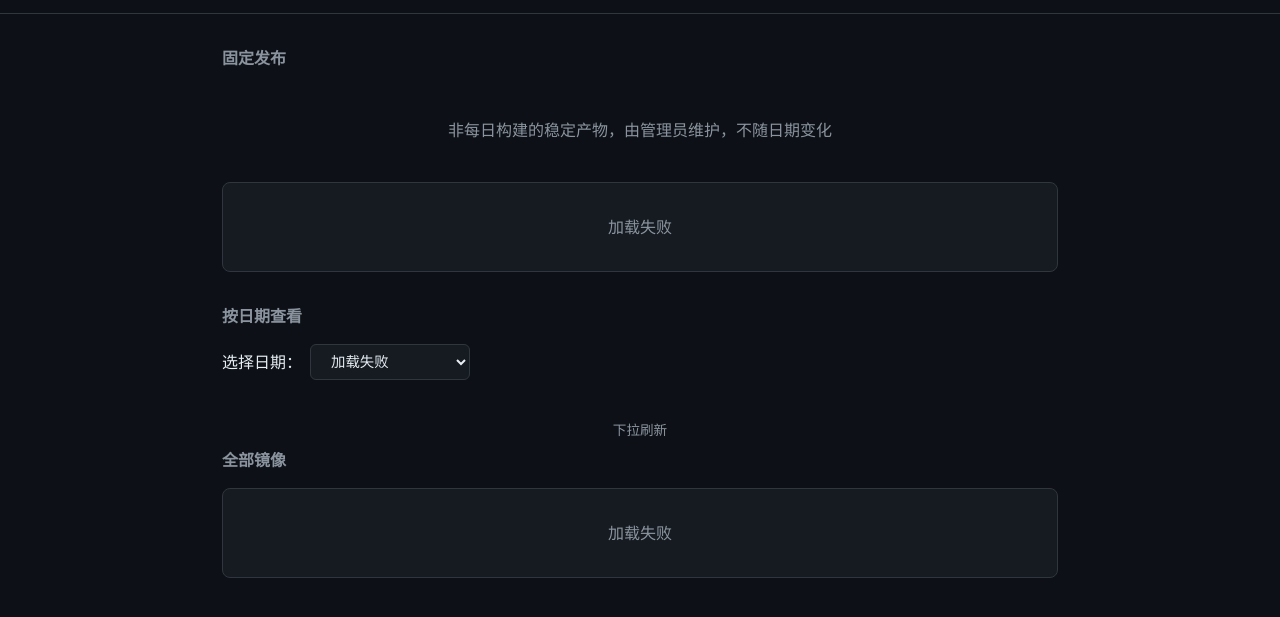
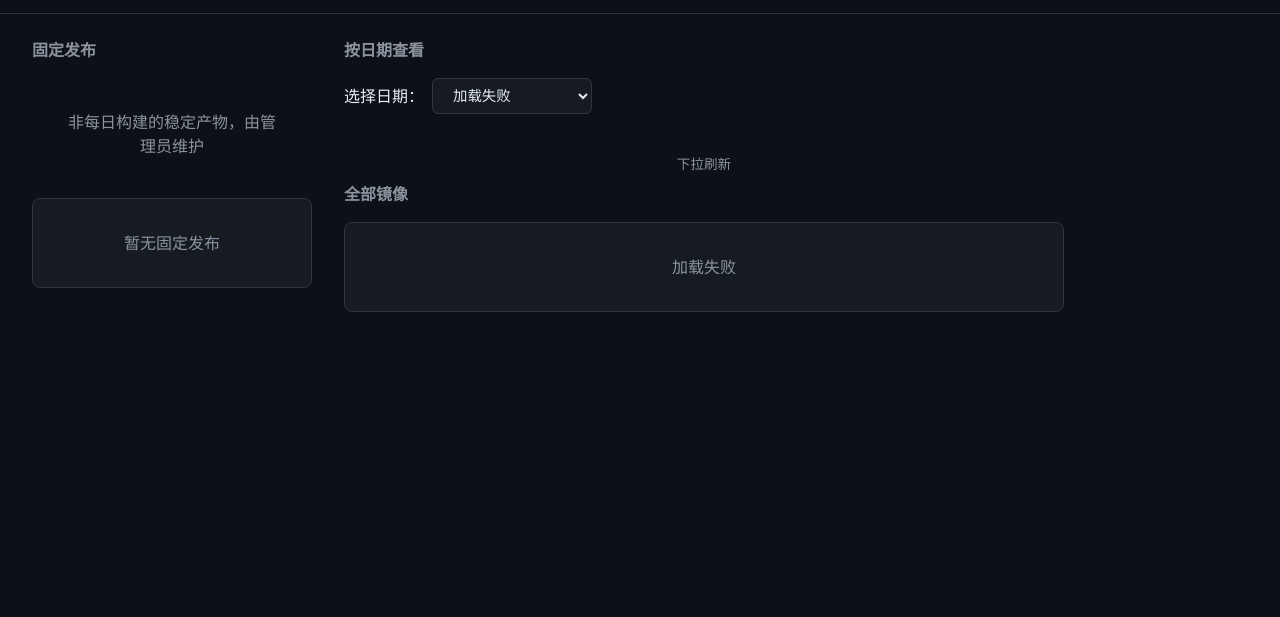
Before and after one commit to Faione/image_mgr, a plain HTML site: page frontend/index.html in a window 1280 px wide. Shown: the part 49-666 px from the top of the page. Drawn offline with Linux system fonts and the light colour scheme; files that its build step writes are made by us from their sources; no server answers; files whose address does not match are found by name.

Commit message:
refactor: 更新前端布局和请求处理逻辑
- 修改前端结构，添加侧边栏以改善用户界面布局
- 更新稳定发布镜像加载逻辑，确保处理错误情况
- 调整样式以支持新布局，提升可用性和视觉效果
- 在后端 API 中恢复对所有镜像的路由支持

```diff
--- a/frontend/app.js
+++ b/frontend/app.js
@@ -11,7 +11,9 @@ async function loadStableImages() {
   const list = document.getElementById('stableImagesList');
   if (!list) return;
   try {
-    const images = await fetchJSON(`${API}/images/stable`);
+    const r = await fetch(`${API}/images/stable`);
+    const data = r.ok ? await r.json() : null;
+    const images = Array.isArray(data) ? data : [];
     if (!images.length) {
       list.innerHTML = '<p class="hint">暂无固定发布</p>';
       return;
--- a/frontend/index.html
+++ b/frontend/index.html
@@ -15,14 +15,17 @@
     </nav>
   </header>
 
-  <main id="app">
+  <main id="app" class="app-with-sidebar">
+    <aside class="left-sidebar">
       <section class="stable-section">
         <h2>固定发布</h2>
-      <p class="hint">非每日构建的稳定产物，由管理员维护，不随日期变化</p>
+        <p class="hint">非每日构建的稳定产物，由管理员维护</p>
         <div id="stableImagesList" class="images-list">
           <p class="hint">加载中...</p>
         </div>
       </section>
+    </aside>
+    <div class="main-content">
       <section class="dates-section">
         <h2>按日期查看</h2>
         <div class="date-picker">
@@ -32,7 +35,6 @@
           </select>
         </div>
       </section>
-
       <section class="images-section" id="imagesSection">
         <div id="pullHint" class="pull-hint" title="点击刷新">下拉刷新</div>
         <h2 id="imagesTitle">镜像文件</h2>
@@ -43,6 +45,7 @@
           <button id="loadMoreBtn" class="load-more-btn">加载更多</button>
         </div>
       </section>
+    </div>
   </main>
 
   <main id="admin-app" class="hidden">
@@ -59,9 +62,9 @@
       <div id="adminPanel" class="hidden">
         <p class="hint">已登录 · <button type="button" id="adminLogout" class="text-btn">退出</button></p>
         <h3>上传镜像</h3>
-        <p class="hint">默认保存到当日目录 uploads/YYYY-MM-DD/；勾选「上传到固定发布栏」则保存到固定发布，重名自动加 _1、_2 后缀</p>
+        <p class="hint">选择文件后上传，勾选「固定发布」则保存到左侧栏，否则保存到当日目录，重名自动加后缀</p>
         <div class="form-row form-row-inline">
-          <label><input type="checkbox" id="adminUploadToStable"> 上传到固定发布栏</label>
+          <label><input type="checkbox" id="adminUploadToStable"> 固定发布</label>
         </div>
         <div id="adminDropZone" class="drop-zone">
           <span class="drop-zone-text">将文件拖到此处，或点击下方选择文件</span>
--- a/frontend/style.css
+++ b/frontend/style.css
@@ -55,6 +55,31 @@ main {
   padding: 2rem;
 }
 
+.app-with-sidebar {
+  max-width: none;
+  display: flex;
+  gap: 2rem;
+  padding: 1.5rem 2rem;
+  align-items: flex-start;
+}
+.left-sidebar {
+  flex: 0 0 280px;
+  position: sticky;
+  top: 1rem;
+}
+.left-sidebar .stable-section {
+  margin-bottom: 0;
+}
+.left-sidebar .images-list {
+  max-height: 70vh;
+  overflow-y: auto;
+}
+.main-content {
+  flex: 1;
+  min-width: 0;
+  max-width: 720px;
+}
+
 .hidden {
   display: none !important;
 }
@@ -71,7 +96,7 @@ h2 {
 }
 
 .stable-section {
-  margin-bottom: 2rem;
+  margin-bottom: 0;
 }
 .stable-section .images-list {
   margin-top: 0.5rem;
```
Also changed, not shown: 1 other file. Lines whose indentation alone changed are shown as unchanged.
